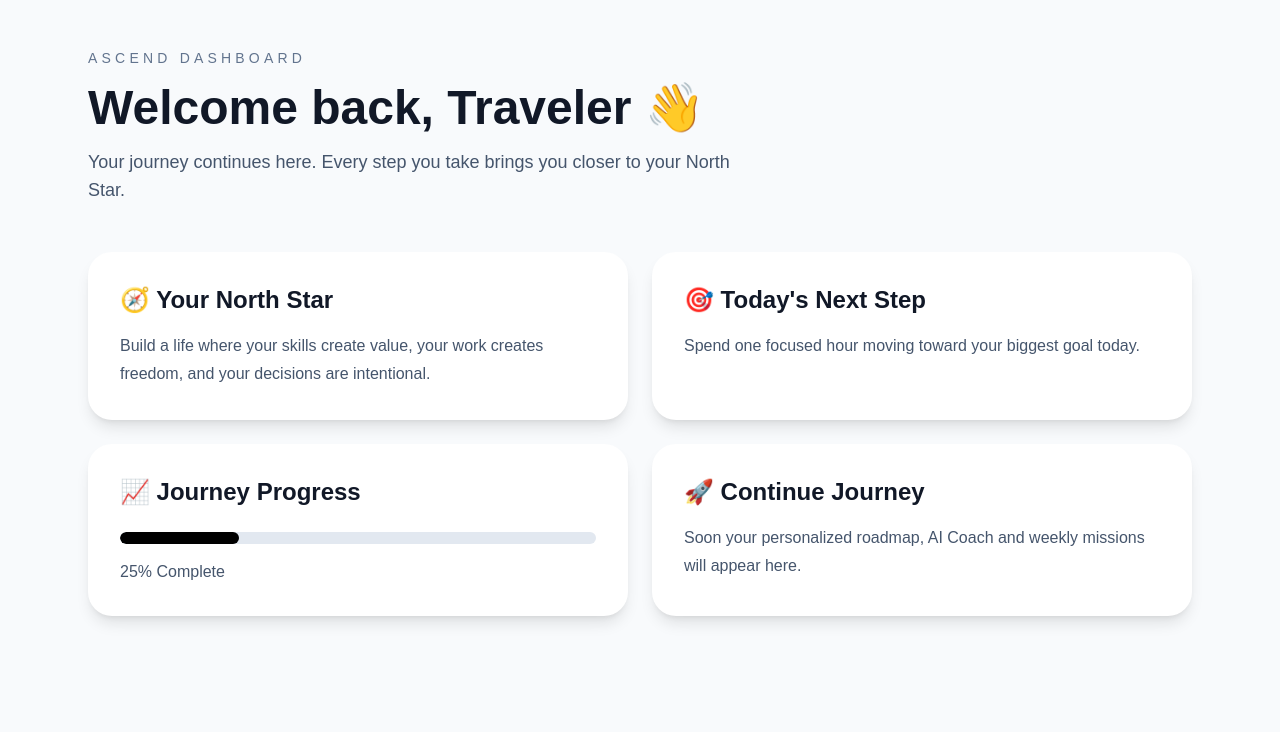
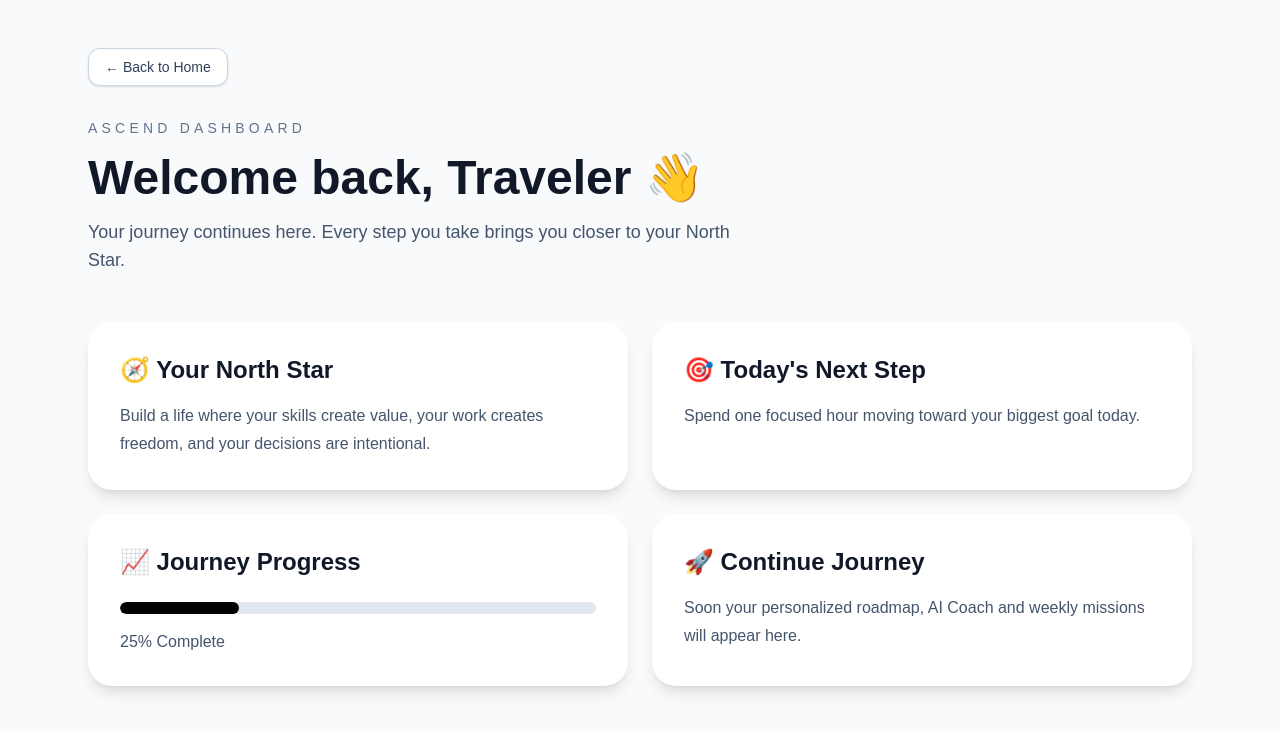
Before and after one commit to primeohms02-star/ascend, a Next.js app: page /dashboard in a window 1280 px wide. Shown: the top 732 px of the page. Built offline with nearby package versions, Linux system fonts and the light colour scheme; no server answers; sample sign-in values are in the browser's storage.

Commit message:
Add back to home button on dashboard

```diff
--- a/app/dashboard/page.tsx
+++ b/app/dashboard/page.tsx
@@ -1,3 +1,4 @@
+import Link from "next/link";
 import { auth } from "@clerk/nextjs/server";
 import { redirect } from "next/navigation";
 
@@ -11,7 +12,15 @@ export default async function DashboardPage() {
   return (
     <main className="min-h-screen bg-slate-50">
       <div className="mx-auto max-w-6xl px-6 py-12">
-        <p className="text-sm uppercase tracking-[0.3em] text-slate-500">
+        {/* Back Button */}
+        <Link
+          href="/"
+          className="inline-flex items-center rounded-xl border border-slate-300 bg-white px-4 py-2 text-sm font-medium text-slate-700 shadow-sm transition hover:bg-slate-100"
+        >
+          ← Back to Home
+        </Link>
+
+        <p className="mt-8 text-sm uppercase tracking-[0.3em] text-slate-500">
           ASCEND Dashboard
         </p>
 
@@ -31,7 +40,7 @@ export default async function DashboardPage() {
               🧭 Your North Star
             </h2>
 
-            <p className="mt-4 text-slate-600 leading-7">
+            <p className="mt-4 leading-7 text-slate-600">
               Build a life where your skills create value, your work creates
               freedom, and your decisions are intentional.
             </p>
@@ -43,7 +52,7 @@ export default async function DashboardPage() {
               🎯 Today's Next Step
             </h2>
 
-            <p className="mt-4 text-slate-600 leading-7">
+            <p className="mt-4 leading-7 text-slate-600">
               Spend one focused hour moving toward your biggest goal today.
             </p>
           </div>
@@ -69,7 +78,7 @@ export default async function DashboardPage() {
               🚀 Continue Journey
             </h2>
 
-            <p className="mt-4 text-slate-600 leading-7">
+            <p className="mt-4 leading-7 text-slate-600">
               Soon your personalized roadmap, AI Coach and weekly missions will
               appear here.
             </p>
```
